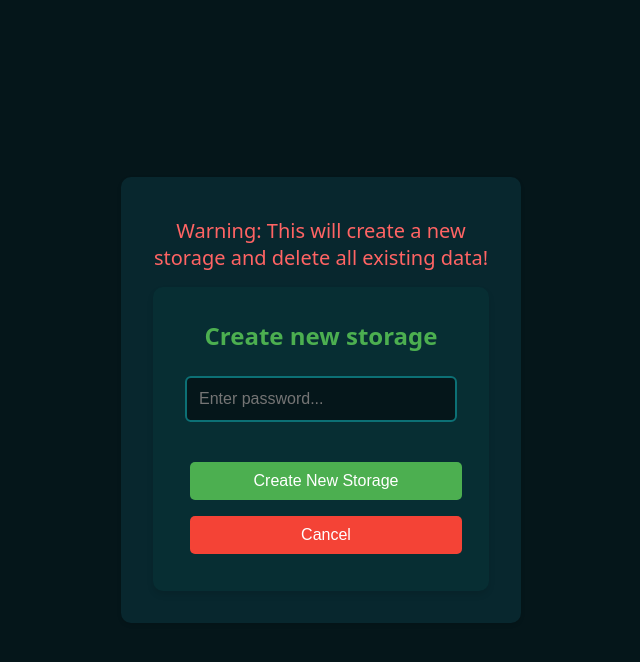
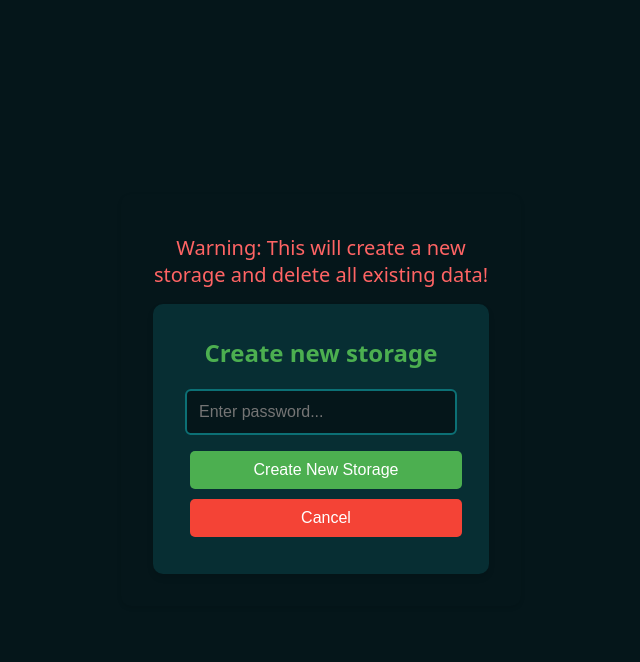
Before and after one commit to newalvaro9/Totp-Manager, a React (Vite) app: page / in a window 1280 px wide. Both pictures are taken after a click on the element "I don't remember my password". Shown: the top 662 px of the page, without its empty margins (319-959 px from the left). Built offline with nearby package versions, Linux system fonts and the light colour scheme.

Commit message:
feat: error disappears in 3s

```diff
--- a/src/Pages/Login.tsx
+++ b/src/Pages/Login.tsx
@@ -1,4 +1,4 @@
-import { useState } from "react";
+import { useState, useRef } from "react";
 import storage from "../utils/storage";
 
 /* Styles */
@@ -10,8 +10,17 @@ interface Props {
 
 export default function Login({ setShowPassword }: Props) {
     const [showResetPrompt, setShowResetPrompt] = useState(false);
-    const [error, setError] = useState<string | null>(null);
+    const [error, setError] = useState("");
+    const errorTimeoutRef = useRef<number>();
     const [password, setPassword] = useState("");
+
+    const setErrorWithTimeout = (message: string) => {
+        if (errorTimeoutRef.current) {
+            clearTimeout(errorTimeoutRef.current);
+        }
+        setError(message);
+        errorTimeoutRef.current = setTimeout(() => setError(""), 3000);
+    };
 
     const handleSubmit = async () => {
         setPassword("");
@@ -25,14 +34,14 @@ export default function Login({ setShowPassword }: Props) {
                     setShowPassword(false);
                     storage.setPassword(password);
                 } else {
-                    setError("Invalid password");
+                    setErrorWithTimeout("Invalid password");
                 }
             }
         } catch (err) {
             if (err instanceof Error) {
-                setError(err.message);
+                setErrorWithTimeout(err.message);
             } else {
-                setError("An unknown error occurred");
+                setErrorWithTimeout("An unknown error occurred");
             }
         }
     };
@@ -66,7 +75,7 @@ export default function Login({ setShowPassword }: Props) {
                         />
                         {error && <div className={styles["error-message"]}>{error}</div>}
                     </div>
-                    <div>
+                    <div className={styles["button-container"]}>
                         <button onClick={handleSubmit} className="btn btn-primary" style={{ marginTop: '1rem', width: '100%' }}>
                             {showResetPrompt ? "Create New Storage" : "Submit"}
                         </button>
@@ -74,11 +83,11 @@ export default function Login({ setShowPassword }: Props) {
                             <button
                                 onClick={() => {
                                     setShowResetPrompt(false);
-                                    setError(null);
+                                    setError("");
                                     setPassword("");
                                 }}
                                 className="btn btn-danger"
-                                style={{ marginTop: '0.7rem', width: '100%' }}
+                                style={{ width: '100%' }}
                             >
                                 Cancel
                             </button>
--- a/src/assets/css/modules/Login.module.css
+++ b/src/assets/css/modules/Login.module.css
@@ -23,7 +23,6 @@
 .container-content {
     gap: 1rem;
     padding: 2rem;
-    background-color: #08272e;
     border-radius: 10px;
     box-shadow: 0 2px 4px rgba(0, 0, 0, 0.1);
     max-width: 400px;
@@ -47,19 +46,24 @@
     display: flex;
     flex-direction: column;
     align-items: center;
-    gap: 1.5rem;
     transition: all 0.3s ease;
 }
 
 
 .password-prompt-container h2 {
     color: #4CAF50;
-    margin: 0;
+    margin: 0 0 20px 0;
 }
 
 .input-container {
     width: 100%;
     position: relative;
+}
+
+.button-container {
+    display: flex;
+    flex-direction: column;
+    width: 100%;
 }
 
 @keyframes glow {
```
